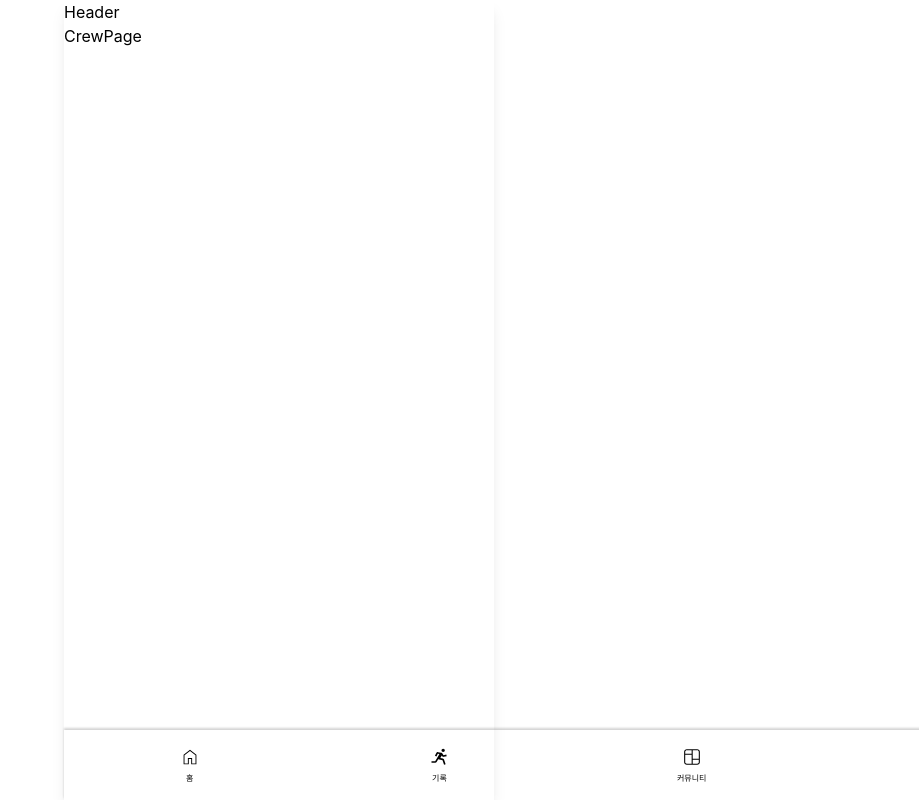
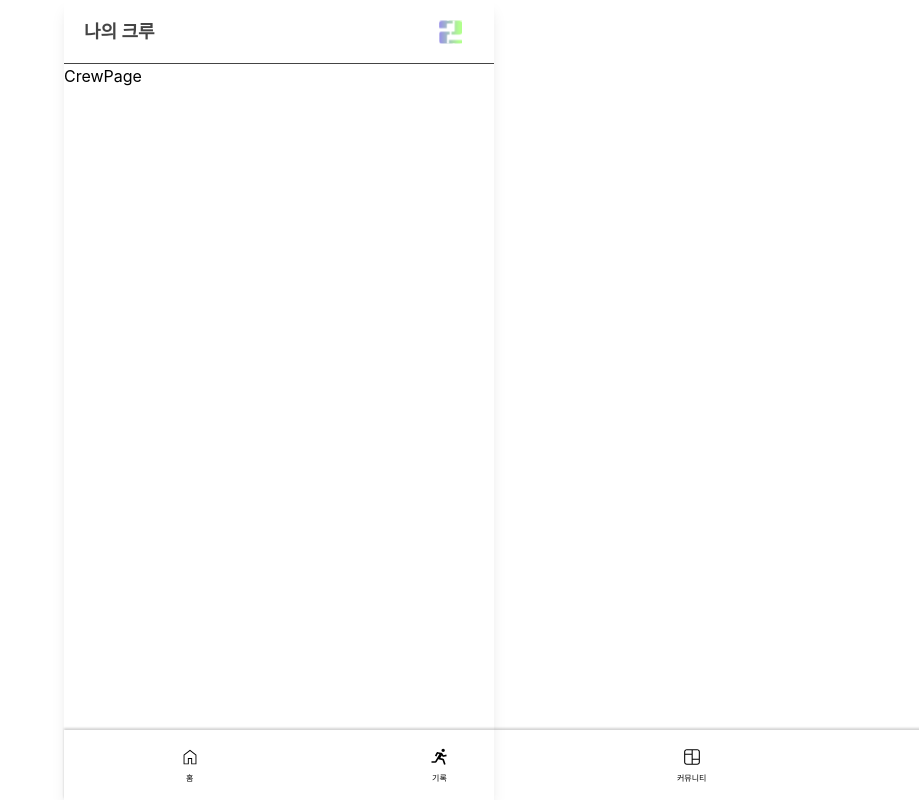
Before and after one commit to CSID-DGU/2024-2-OSSProj-Running-Machines-04, a React (Create React App) app in the folder src/frontend/: page /crew in a window 1280 px wide. Shown: the whole page, without its empty margins (361-1280 px from the left). Built offline with nearby package versions, Linux system fonts and the light colour scheme.

Commit message:
FE: [feat] header 컴포넌트 정의 #21

```diff
--- a/src/frontend/src/components/common/Header.tsx
+++ b/src/frontend/src/components/common/Header.tsx
@@ -1,7 +1,29 @@
-import React from "react";
+import { useLocation } from "react-router-dom";
+import { ReactComponent as Logo } from "@/assets/images/logo.svg";
 
 const Header = () => {
-  return <div>Header</div>;
+  const { pathname } = useLocation();
+
+  const headerMap = () => {
+    if (pathname.includes("/record")) {
+      return "기록";
+    } else if (pathname.includes("/community")) {
+      return "커뮤니티";
+    } else if (pathname.includes("/crew")) {
+      return "나의 크루";
+    } else if (pathname.includes("/mypage")) {
+      return "마이페이지";
+    } else {
+      return "";
+    }
+  };
+
+  return (
+    <div className="h-16 px-5 flex items-center justify-between border-b border-solid border-[#444]">
+      <div className="text-[#444] text-lg font-bold">{headerMap()}</div>
+      <Logo className="mr-3" />
+    </div>
+  );
 };
 
 export default Header;
```
Also changed, not shown: src/frontend/src/assets/images/logo.svg (added), 1 other file (tests, documents, lock files or other folders).
